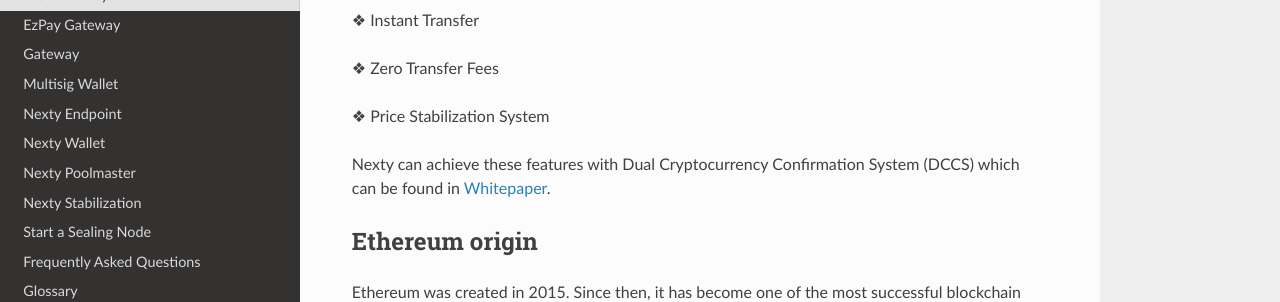
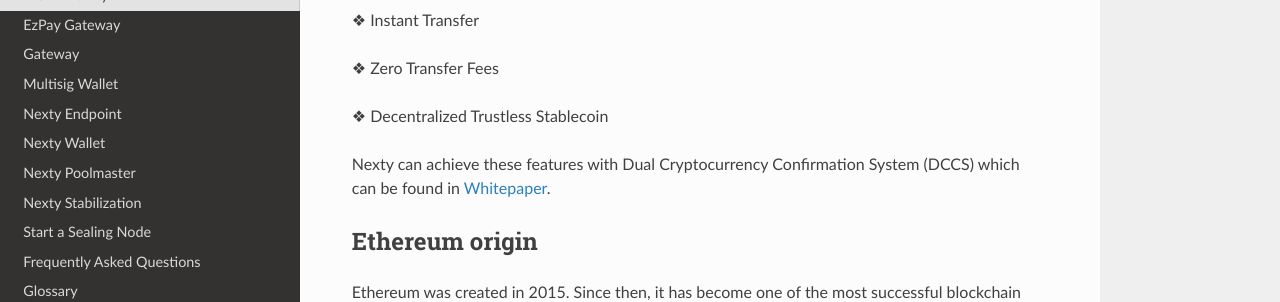
Before and after one commit to nextyio/nextydocument, a Sphinx documentation site: the page built from source/introduction/what-is-nexty-platform.rst, in a window 1280 px wide and 900 px high. Shown: the part 343-645 px from the top of the window. Built offline with Sphinx 7.4.7 and the Read the Docs theme 2.0.0, drawn with Linux system fonts in a browser that asks for light colours.

Commit message:
edited intro + added cross-chain diagram

```diff
--- a/source/introduction/what-is-nexty-platform.rst
+++ b/source/introduction/what-is-nexty-platform.rst
@@ -9,7 +9,7 @@
 
 ❖   Zero Transfer Fees
 
-❖   Price Stabilization System
+❖   Decentralized Trustless Stablecoin
 
 Nexty can achieve these features with Dual Cryptocurrency Confirmation System (DCCS) which can be found in `Whitepaper <https://nexty.io/nexty-whitepaper.pdf>`_.
 
```
Also changed, not shown: source/img/Cross-chain Relay.png (added).
